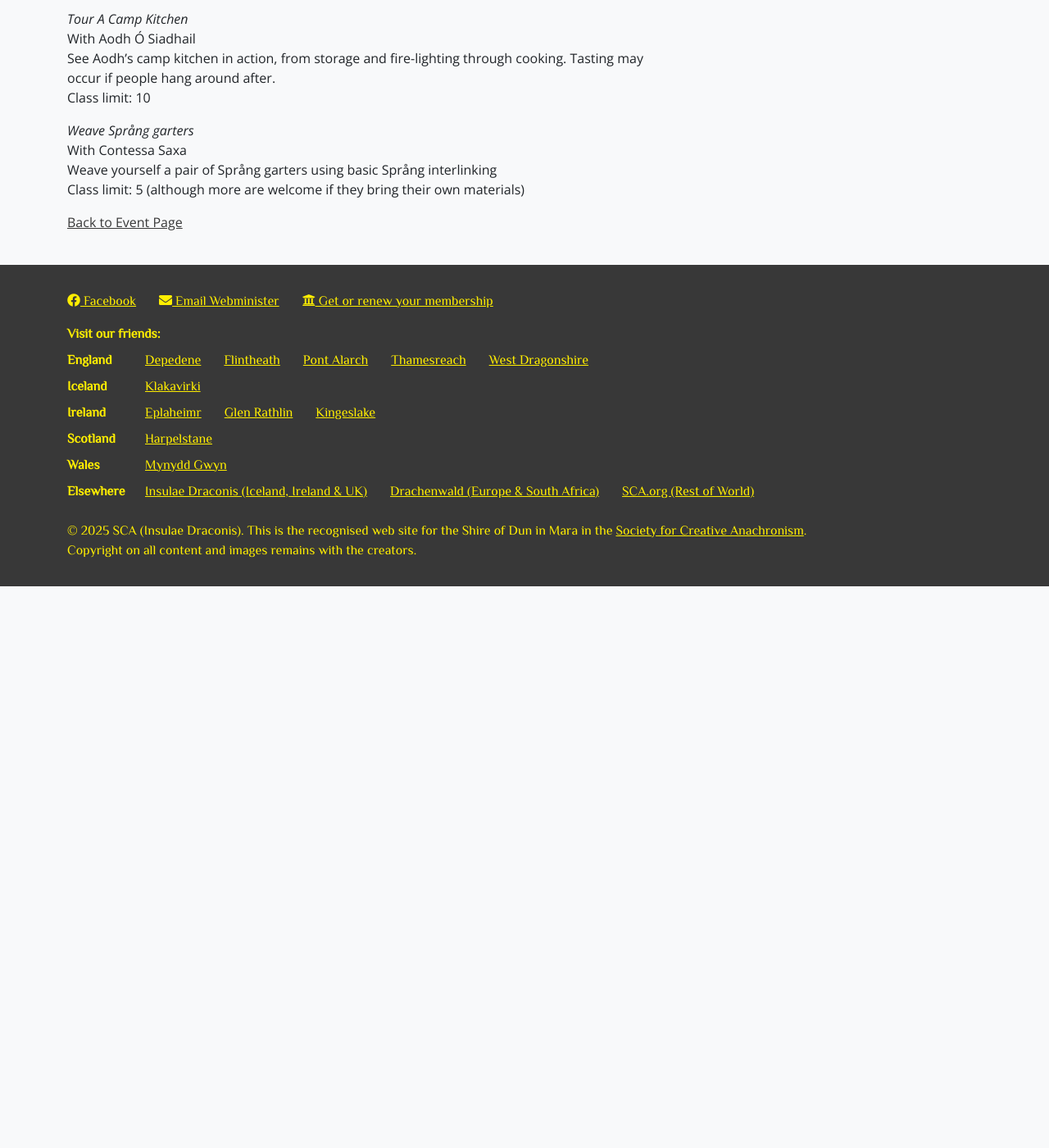
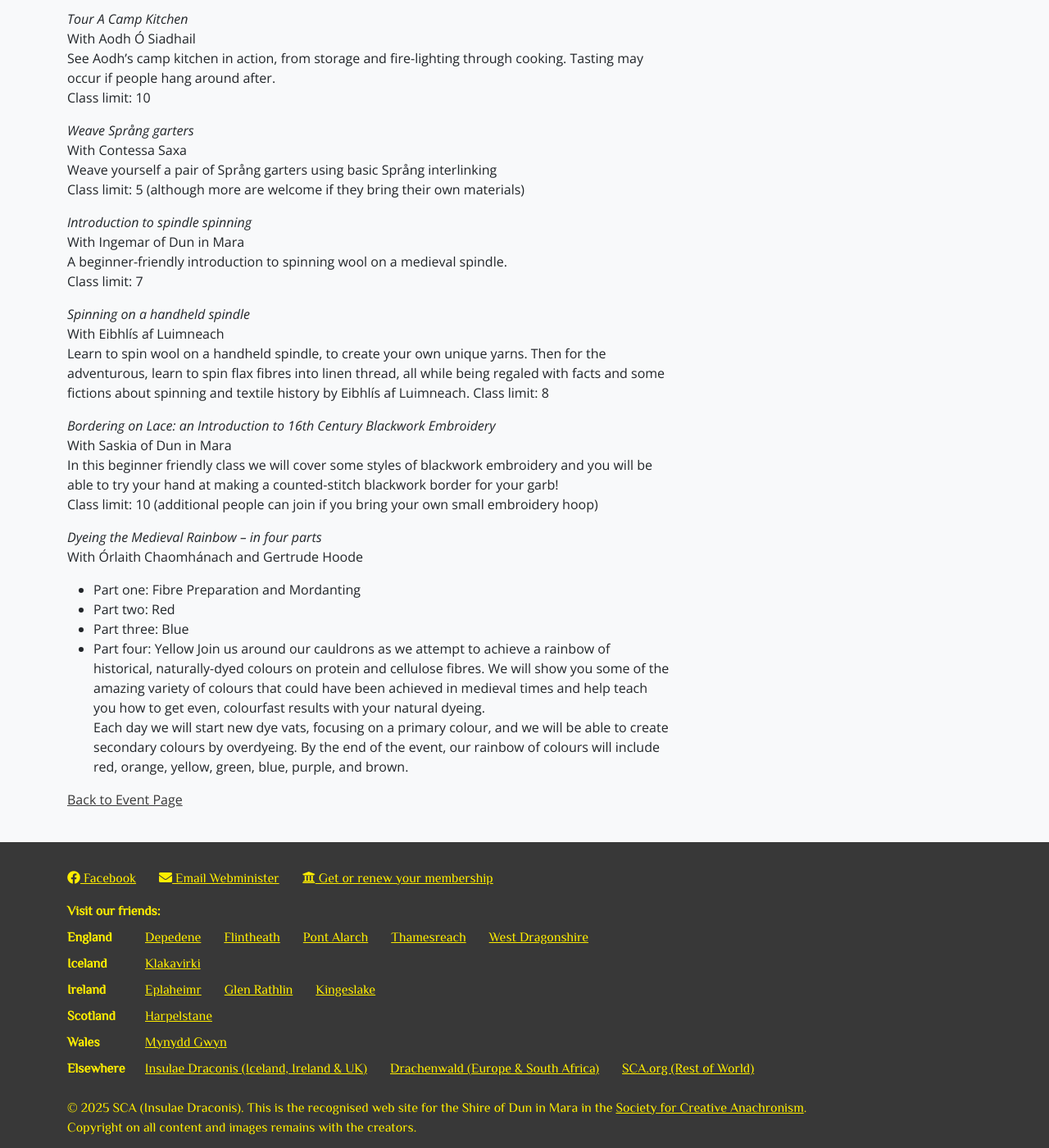
Before and after one commit to drachenwald/dun-in-mara, a Jekyll site: the page built from events/2025/strawberry-raid-iv/classes.md, in a window 1280 px wide and 1400 px high, scrolled down 2453 px. Shown: the whole window at 82% size. Built offline with Jekyll 4.4.1, drawn with Linux system fonts in a browser that asks for light colours; comment, search, counter and statistics services are not loaded; before the commit the page ends 3168 px from its top, so only the background shows below that.

Commit message:
Update classes

```diff
--- a/events/2025/strawberry-raid-iv/classes.md
+++ b/events/2025/strawberry-raid-iv/classes.md
@@ -94,5 +94,29 @@ With Contessa Saxa
 Weave yourself a pair of Språng garters using basic Språng interlinking
 Class limit: 5 (although more are welcome if they bring their own materials)
 
+*Introduction to spindle spinning*
+With Ingemar of Dun in Mara
+A beginner-friendly introduction to spinning wool on a medieval spindle.
+Class limit: 7
+
+*Spinning on a handheld spindle*
+With Eibhlís af Luimneach
+Learn to spin wool on a handheld spindle, to create your own unique yarns. Then for the adventurous, learn to spin flax fibres into linen thread, all while being regaled with facts and some fictions about spinning and textile history by Eibhlís af Luimneach.
+Class limit: 8
+
+*Bordering on Lace: an Introduction to 16th Century Blackwork Embroidery*
+With Saskia of Dun in Mara
+In this beginner friendly class we will cover some styles of blackwork embroidery and you will be able to try your hand at making a counted-stitch blackwork border for your garb!
+Class limit: 10 (additional people can join if you bring your own small embroidery hoop)
+
+*Dyeing the Medieval Rainbow -- 	in four parts*
+With Órlaith Chaomhánach and Gertrude Hoode
+- Part one: Fibre Preparation and Mordanting
+- Part two: Red
+- Part three: Blue
+- Part four: Yellow
+Join us around our cauldrons as we attempt to achieve a rainbow of historical, naturally-dyed colours on protein and cellulose fibres. We will show you some of the amazing variety of colours that could have been achieved in medieval times and help teach you how to get even, colourfast results with your natural dyeing.
+Each day we will start new dye vats, focusing on a primary colour, and we will be able to create secondary colours by overdyeing. By the end of the event, our rainbow of colours will include red, orange, yellow, green, blue, purple, and brown.
+
 
 <a href="/events/2025/strawberry-raid-iv/">Back to Event Page</a>
```
